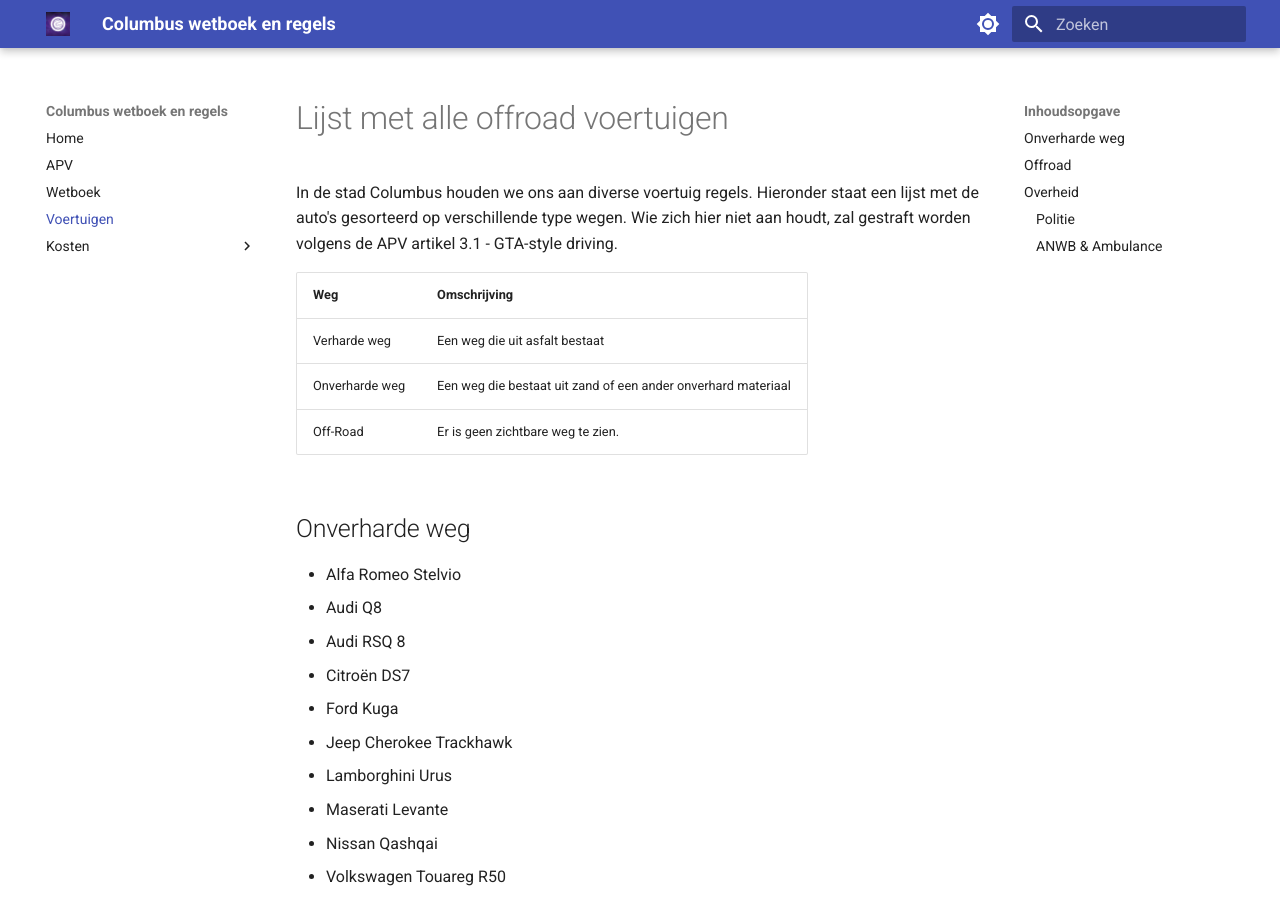
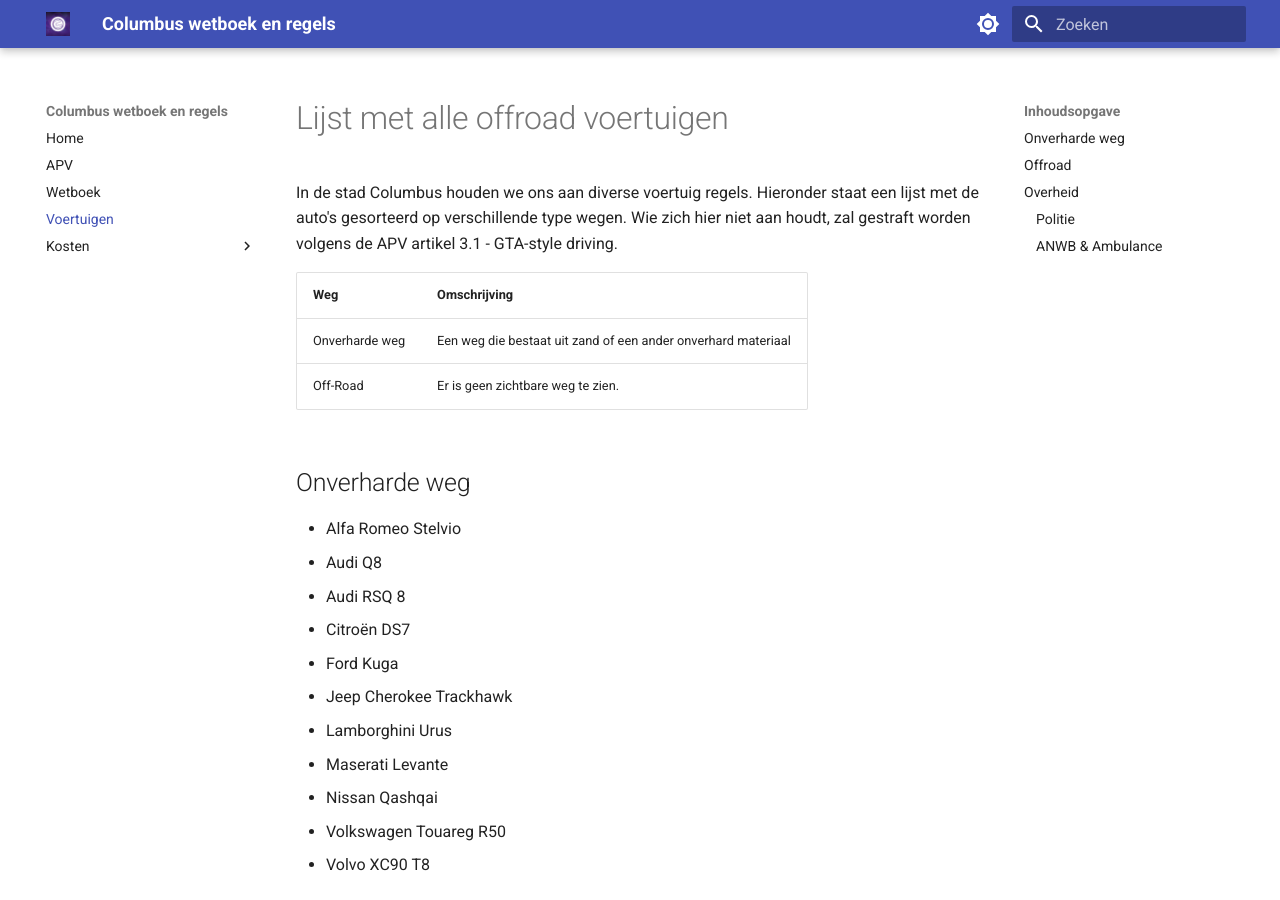
Before and after one commit to FabioK180/Columbus, an MkDocs documentation site: the page built from docs/voertuigen.md, in a window 1280 px wide and 900 px high. Built offline with MkDocs 1.6.1 and Material for MkDocs 9.7.7, drawn with Linux system fonts in a browser that asks for light colours.

Commit message:
voertuigen verbetering

```diff
--- a/docs/voertuigen.md
+++ b/docs/voertuigen.md
@@ -4,7 +4,6 @@ In de stad Columbus houden we ons aan diverse voertuig regels. Hieronder staat e
 
 | Weg | Omschrijving |
 |---|---|
-| Verharde weg | Een weg die uit asfalt bestaat |
 | Onverharde weg | Een weg die bestaat uit zand of een ander onverhard materiaal |
 | Off-Road | Er is geen zichtbare weg te zien. |
 
```
